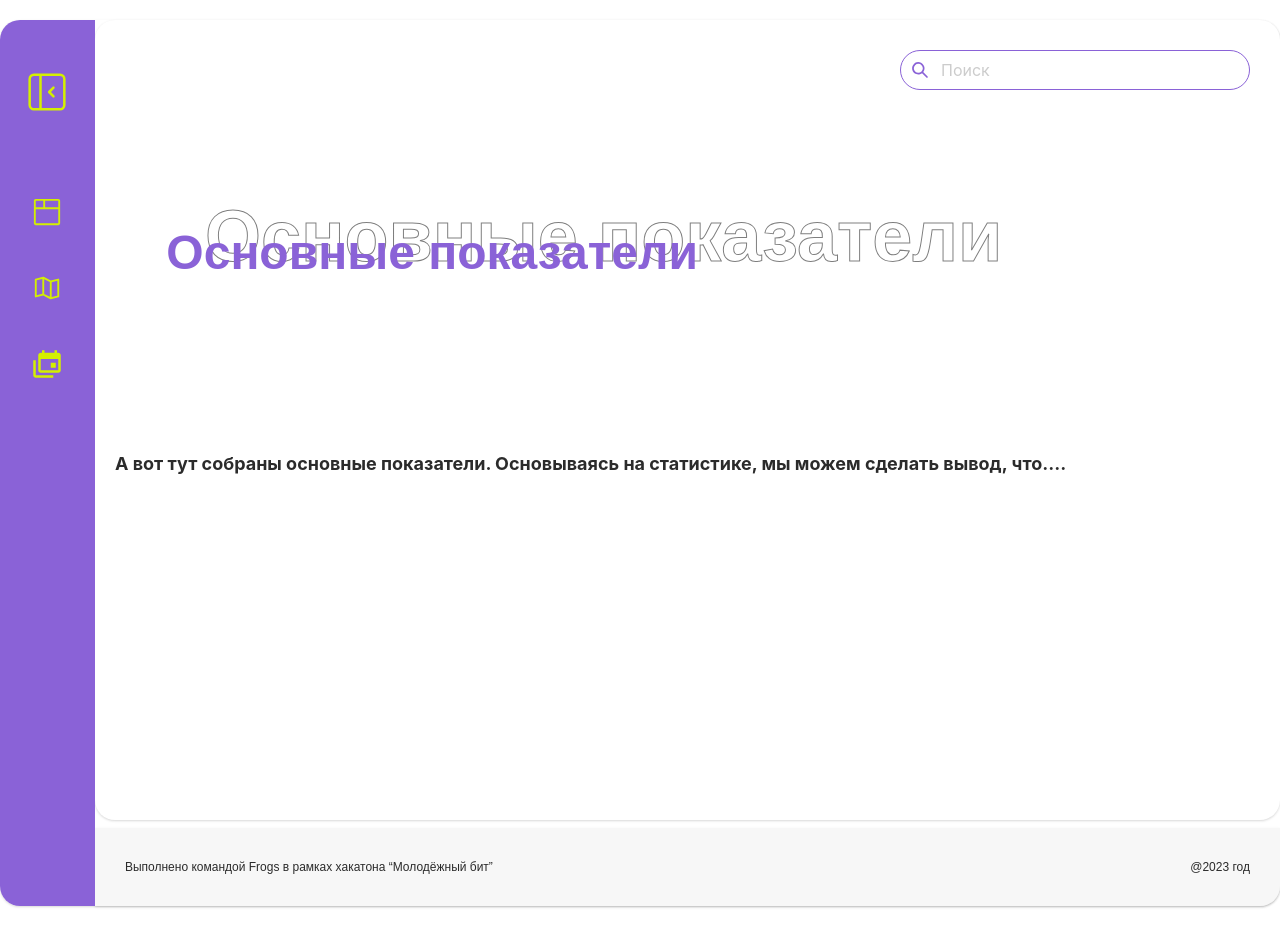
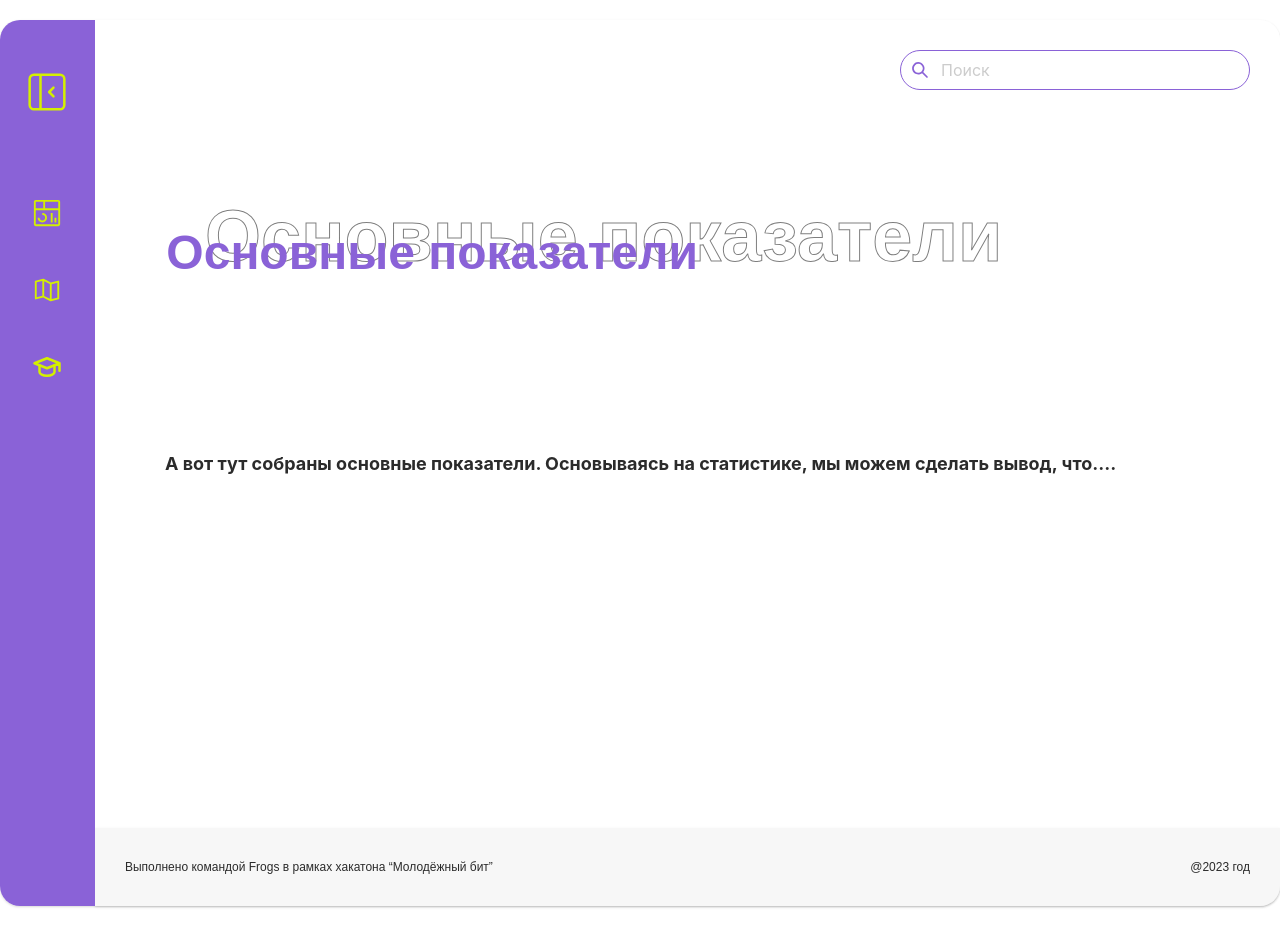
Before and after one commit to 13Belka13/Dashboard, a React (Vite) app: page /main-data in a window 1280 px wide. Built offline with nearby package versions, Linux system fonts and the light colour scheme; a web font is replaced by a local one.

Commit message:
небольшие исправления

```diff
--- /dev/null
+++ b/src/app/@shared/icons/EduIcon.tsx
@@ -0,0 +1,8 @@
+import * as React from 'react';
+
+export const EduIcon = (props: JSX.IntrinsicAttributes & React.SVGProps<SVGSVGElement>) => (
+<svg width="30" height="30" viewBox="0 0 30 30" fill="none" xmlns="http://www.w3.org/2000/svg">
+<path d="M27.5 11.25L15 6.25L2.5 11.25L15 16.25L27.5 11.25ZM27.5 11.25V18.75" stroke="#D4EF00" stroke-width="2.5" stroke-linecap="round" stroke-linejoin="round"/>
+<path d="M7.5 13.25V20C7.5 20.9946 8.29018 21.9484 9.6967 22.6517C11.1032 23.3549 13.0109 23.75 15 23.75C16.9891 23.75 18.8968 23.3549 20.3033 22.6517C21.7098 21.9484 22.5 20.9946 22.5 20V13.25" stroke="#D4EF00" stroke-width="2.5" stroke-linecap="round" stroke-linejoin="round"/>
+</svg>
+);
--- a/src/app/@shared/icons/NewsIcon.tsx
+++ b/src/app/@shared/icons/NewsIcon.tsx
@@ -1,6 +1,8 @@
 import * as React from 'react';
 export const NewsIcon = (props: JSX.IntrinsicAttributes & React.SVGProps<SVGSVGElement>) => (
-    <svg width="28" height="28" viewBox="0 0 28 28" fill="none" xmlns="http://www.w3.org/2000/svg">
-        <path d="M25.25 0.875H2.75C2.25287 0.875496 1.77625 1.0732 1.42472 1.42472C1.0732 1.77625 0.875496 2.25287 0.875 2.75V25.25C0.875496 25.7471 1.0732 26.2238 1.42472 26.5753C1.77625 26.9268 2.25287 27.1245 2.75 27.125H25.25C25.7471 27.1243 26.2235 26.9265 26.575 26.575C26.9265 26.2235 27.1243 25.7471 27.125 25.25V2.75C27.1245 2.25287 26.9268 1.77625 26.5753 1.42472C26.2238 1.0732 25.7471 0.875496 25.25 0.875ZM25.25 9.3125H12.125V2.75H25.25V9.3125ZM10.25 2.75V9.3125H2.75V2.75H10.25ZM2.75 25.25V11.1875H25.25L25.2519 25.25H2.75Z" fill="#D4EF00" />
+    <svg width="30" height="30" viewBox="0 0 30 30" fill="none" xmlns="http://www.w3.org/2000/svg">
+    <path d="M22.5 19.6875H24.375V24.375H22.5V19.6875ZM18.75 15H20.625V24.375H18.75V15ZM10.3125 24.375C9.06975 24.3735 7.87834 23.8792 6.99958 23.0004C6.12083 22.1217 5.62649 20.9302 5.625 19.6875H7.5C7.5 20.2438 7.66495 20.7875 7.97399 21.25C8.28303 21.7126 8.72229 22.073 9.2362 22.2859C9.75012 22.4988 10.3156 22.5545 10.8612 22.446C11.4068 22.3374 11.9079 22.0696 12.3012 21.6762C12.6946 21.2829 12.9624 20.7818 13.071 20.2362C13.1795 19.6906 13.1238 19.1251 12.9109 18.6112C12.698 18.0973 12.3376 17.658 11.875 17.349C11.4125 17.0399 10.8688 16.875 10.3125 16.875V15C11.5557 15 12.748 15.4939 13.6271 16.3729C14.5061 17.252 15 18.4443 15 19.6875C15 20.9307 14.5061 22.123 13.6271 23.0021C12.748 23.8811 11.5557 24.375 10.3125 24.375Z" fill="#D4EF00"/>
+    <path d="M26.25 1.875H3.75C3.25287 1.8755 2.77625 2.0732 2.42472 2.42472C2.0732 2.77625 1.8755 3.25287 1.875 3.75V26.25C1.8755 26.7471 2.0732 27.2238 2.42472 27.5753C2.77625 27.9268 3.25287 28.1245 3.75 28.125H26.25C26.7471 28.1243 27.2235 27.9265 27.575 27.575C27.9265 27.2235 28.1243 26.7471 28.125 26.25V3.75C28.1245 3.25287 27.9268 2.77625 27.5753 2.42472C27.2238 2.0732 26.7471 1.8755 26.25 1.875ZM26.25 10.3125H13.125V3.75H26.25V10.3125ZM11.25 3.75V10.3125H3.75V3.75H11.25ZM3.75 26.25V12.1875H26.25L26.2519 26.25H3.75Z" fill="#D4EF00"/>
     </svg>
+
 );
--- a/src/app/@shared/layout/Navbar.tsx
+++ b/src/app/@shared/layout/Navbar.tsx
@@ -18,6 +18,7 @@ import { Link, useNavigate } from "react-router-dom";
 import { MenuIcon } from "../icons/MenuIcon";
 import { NewsIcon } from "../icons/NewsIcon";
 import { ProfileIcon } from "../icons/ProfileIcon";
+import { EduIcon } from '../icons/EduIcon';
 import { MapIcon } from "../icons/MapIcon";
 import { IventIcon } from "../icons/IventIcon";
 
@@ -54,7 +55,7 @@ export const Navbar = () => {
                 </Link>
 
                 <Link to={"/region-data"}>
-                    <IventIcon />
+                    <EduIcon />
                 </Link>
 
             </VStack>
--- a/src/app/pages/MainDataPage.tsx
+++ b/src/app/pages/MainDataPage.tsx
@@ -9,7 +9,8 @@ export function MainDataPage () {
     <Card bg="#FFFFFF"
     borderRadius="20px"
     padding="0"
-    height="100vh">
+    height="100vh"
+    shadow="0">
 
     <Flex justifyContent="flex-end">
         <SearchInput />
@@ -22,7 +23,8 @@ export function MainDataPage () {
 
     <CardBody>
 
-        <Text fontSize='lg' as='b' color="#2B2B2B">
+
+        <Text fontSize='lg' as='b' color="#2B2B2B" paddingLeft="50px">
             А вот тут собраны основные показатели. Основываясь на статистике, мы можем сделать вывод, что....
         </Text>
     </CardBody>
--- a/src/app/pages/Map.tsx
+++ b/src/app/pages/Map.tsx
@@ -65,12 +65,16 @@ export const Map = () => {
             h="100%"
         >
             <VStack w="full" alignItems={"center"} spacing={"60px"}>
-                <HStack w="full">
-                    <Box m={6}>
-                        <MenuIcon />
-                    </Box>
-                    <Spacer />
-                    <SearchInput />
+                <HStack w="full" display="flex" justifyContent="flex-end">
+                    {/* <Box m={6}> */}
+                        {/* <MenuIcon /> */}
+                        {/* <Spacer /> */}
+
+                    {/* </Box> */}
+                    {/* <Spacer />
+                    <SearchInput /> */}
+
+                <SearchInput />
                 </HStack>
                 <DoubleHeader text={"Местоположение / карта"} />
                 <HStack alignSelf={"start"} w={"full"}>
```
Also changed, not shown: src/app/@shared/components/NewChart.tsx (added, +58 -0 lines).
